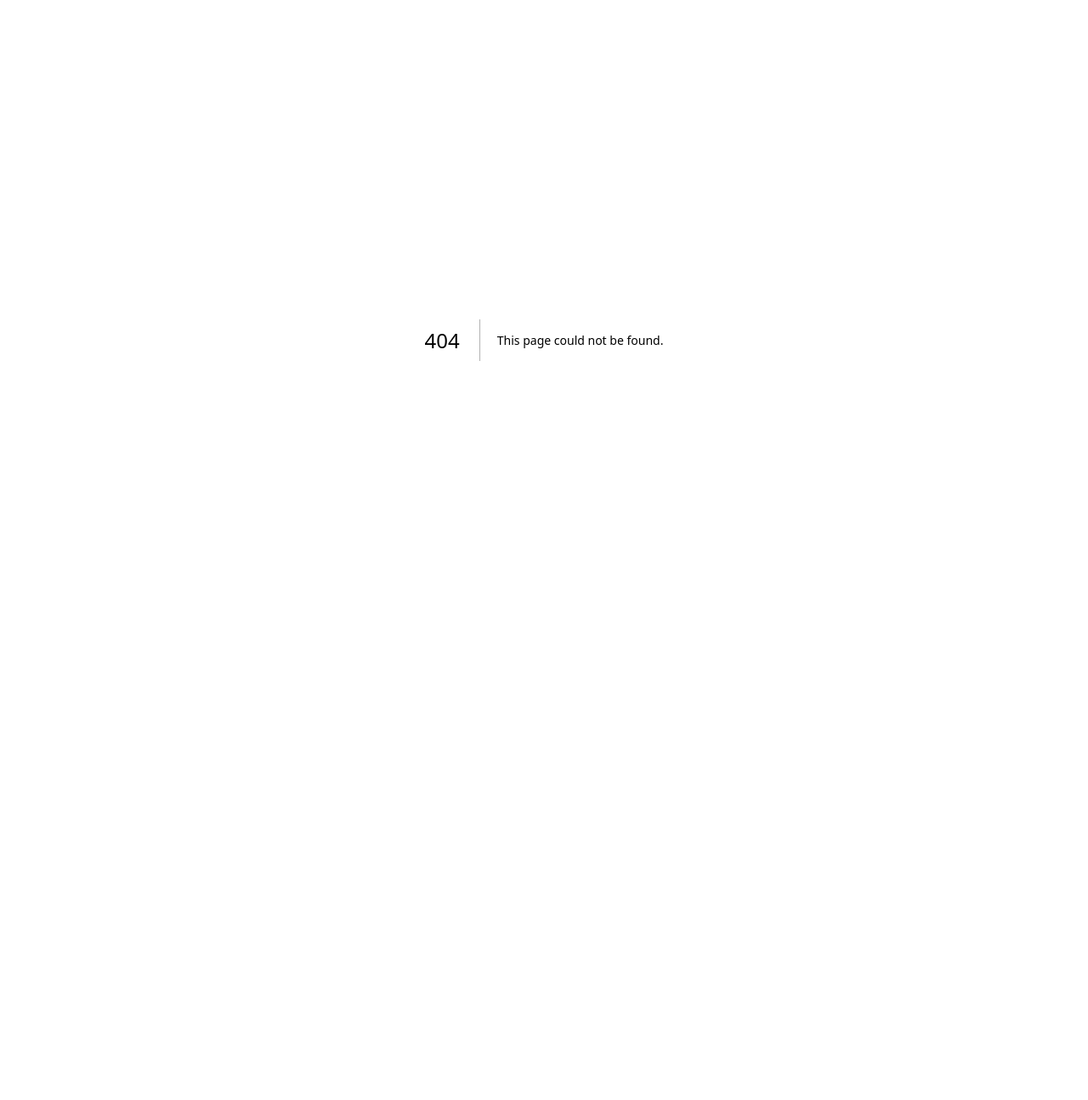
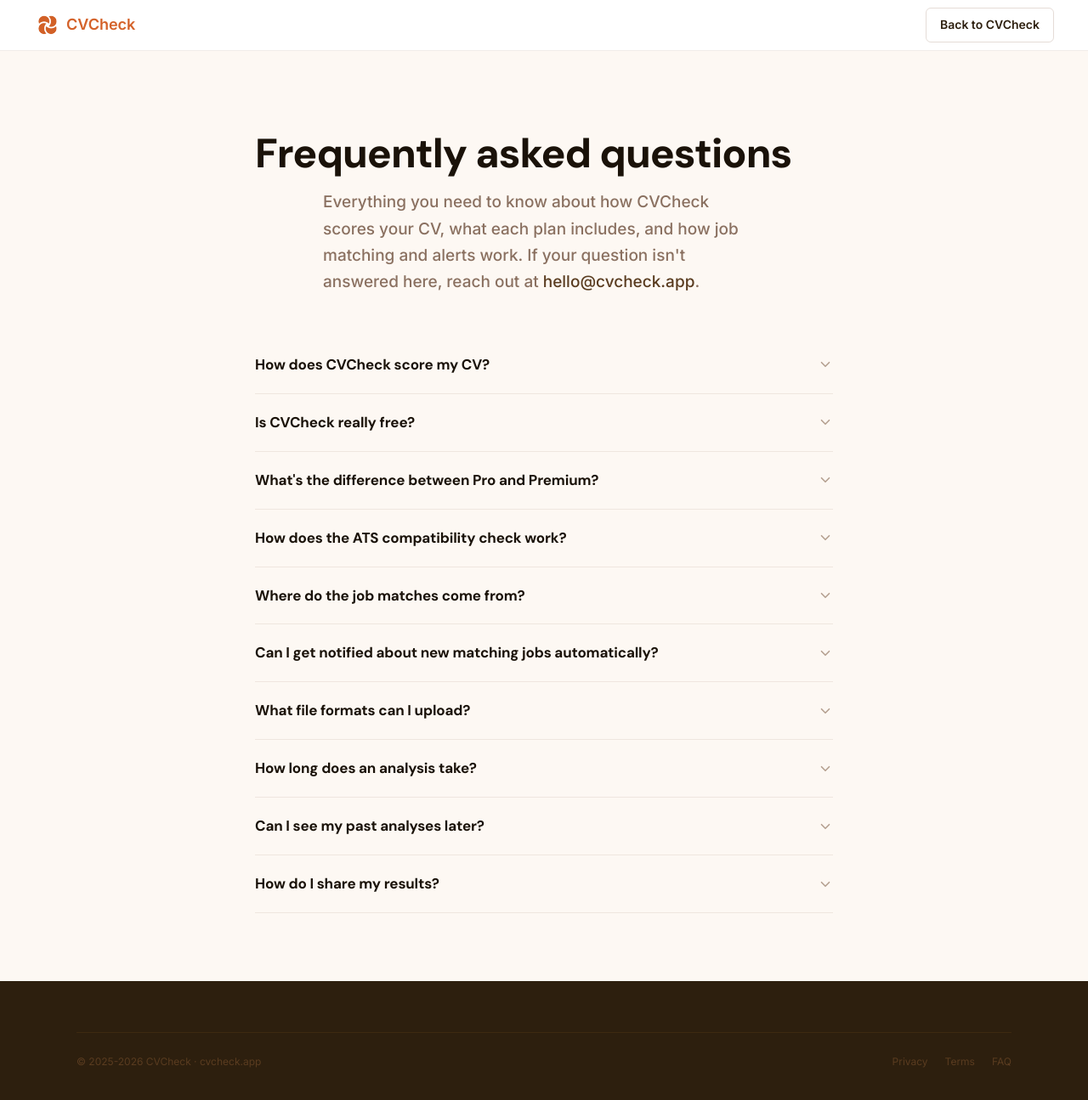
Before and after one commit to dulgherustefan/cvcheck, a Next.js app: page /faq in a window 1280 px wide. Before the commit this address had no page. Shown: the whole page at 85% size. Before the commit the page ends 800 px from the top, so only its background shows below. Built offline with nearby package versions, Linux system fonts and the light colour scheme.

Commit message:
animations

```diff
--- /dev/null
+++ b/src/app/faq/page.tsx
@@ -0,0 +1,139 @@
+'use client'
+
+import Link from 'next/link'
+import { useState } from 'react'
+
+const faqs = [
+  {
+    q: 'How does CVCheck score my CV?',
+    a: "CVCheck reads your CV the way a recruiter does in the first few seconds, then runs a deeper pass across seven scoring dimensions: first impression, impact and achievements, ATS compatibility, red flags, career story, format and scannability, and credibility. Each dimension has its own weight, and the totals add up to a score out of 100. The same scale is used everywhere on the site: 0 to 30 is needs work, 31 to 50 is below average, 51 to 65 is average, 66 to 79 is good, 80 to 90 is strong, and 91 to 100 is excellent.",
+  },
+  {
+    q: 'Is CVCheck really free?',
+    a: 'Yes. The free tier includes your total score, an overall rating, your detected domain and seniority level, a full first impression breakdown, impact statistics, a count and severity rating for red flags, an ATS verdict, a career trajectory summary, and a format verdict. You also get access to your analysis history if you create a free account, plus the first two job matches for your profile.',
+  },
+  {
+    q: "What's the difference between Pro and Premium?",
+    a: 'Pro is a one-time purchase that unlocks the actionable layer on top of the free report: rewritten bullet points based on your actual CV text, a step-by-step fix for every red flag, the ATS keywords your CV is missing for your target role, a detailed breakdown of any career gaps, and your top three priority actions with concrete examples. Premium is a monthly subscription that includes everything in Pro, plus unlimited CV analyses and full job matching with a fit score, strengths, and gaps for every job we find, not just the first two.',
+  },
+  {
+    q: 'How does the ATS compatibility check work?',
+    a: 'ATS compatibility looks at how easily an applicant tracking system can parse your CV: whether your job titles match common search terms, whether your formatting avoids tables, columns, or graphics that confuse parsers, and whether the keywords recruiters search for in your field actually appear in your text. The free report tells you your ATS score and verdict. The Pro report goes further and lists the specific keywords missing for your detected domain and level, along with any formatting issues that could cause a parser to drop sections of your CV.',
+  },
+  {
+    q: 'Where do the job matches come from?',
+    a: 'Job listings come from two sources: Adzuna, which covers local and international postings across multiple countries, and Remotive, which is focused entirely on remote roles. CVCheck looks at the domain and seniority level detected from your CV and pulls relevant openings from both sources automatically once your analysis is ready. On Premium, each job comes with a fit score from 0 to 100, a short label, the strengths in your background that match the role, and the gaps you would need to address.',
+  },
+  {
+    q: 'Can I get notified about new matching jobs automatically?',
+    a: "Yes. You can subscribe to weekly job alert emails based on the domain, seniority level, and keywords detected from your CV. Alerts go out once a week and only include jobs above a minimum fit score, so you are not flooded with irrelevant postings. Every alert email includes a one-click unsubscribe link, and you can also manage your subscription from your account at any time.",
+  },
+  {
+    q: 'What file formats can I upload?',
+    a: 'You can upload a PDF of your CV directly, or paste a link to a portfolio or LinkedIn-style profile page. Uploaded files are checked for type and size before analysis, and only the content needed to evaluate your CV is sent to the AI model. Your file is not shared with third parties or used to train any model.',
+  },
+  {
+    q: 'How long does an analysis take?',
+    a: "Most analyses complete in well under a minute. CVCheck reads your CV, runs it through the scoring model, generates the first impression, red flags, and the rest of the report, and then kicks off job matching in the background so results appear almost immediately after the report loads.",
+  },
+  {
+    q: 'Can I see my past analyses later?',
+    a: 'Yes, analysis history is available to every account on the free tier, not just paying users. From your history page you can revisit any previous report, see which tier it was run on, and jump straight back into the saved jobs you bookmarked from that analysis.',
+  },
+  {
+    q: 'How do I share my results?',
+    a: "Every analysis can be turned into a shareable link from your history. The shared page shows your score, rating, and the parts of the report available on the free tier; anything that requires Pro or Premium is not included in the public link, so your unlock status stays private.",
+  },
+]
+
+const faqSchema = {
+  '@context': 'https://schema.org',
+  '@type': 'FAQPage',
+  mainEntity: faqs.map(item => ({
+    '@type': 'Question',
+    name: item.q,
+    acceptedAnswer: { '@type': 'Answer', text: item.a },
+  })),
+}
+
+export default function FAQPage() {
+  const [openIndex, setOpenIndex] = useState<number | null>(null)
+
+  const toggle = (i: number) => setOpenIndex(openIndex === i ? null : i)
+
+  return (
+    <div className="page">
+      <script
+        type="application/ld+json"
+        dangerouslySetInnerHTML={{ __html: JSON.stringify(faqSchema) }}
+      />
+      <nav className="navbar">
+        <Link href="/" className="navbar-logo">
+          <img src="/logo.png" width="32" height="32" alt="CVCheck" className="logo-img" />
+          CVCheck
+        </Link>
+        <div className="navbar-right">
+          <Link href="/" className="nav-btn btn-outline nav-btn-login">Back to CVCheck</Link>
+        </div>
+      </nav>
+
+      <main className="page-main">
+        <section className="landing-section landing-section-base">
+          <div className="section-wrap-sm">
+            <h1 className="section-h2">Frequently asked questions</h1>
+            <p className="section-body">
+              Everything you need to know about how CVCheck scores your CV, what each plan
+              includes, and how job matching and alerts work. If your question isn&apos;t
+              answered here, reach out at{' '}
+              <a href="mailto:hello@cvcheck.app" className="footer-bottom-link">hello@cvcheck.app</a>.
+            </p>
+
+            <div className="faq-list">
+              {faqs.map((item, i) => (
+                <article key={item.q} className={`faq-item${openIndex === i ? ' open' : ''}`}>
+                  <button
+                    className="faq-question"
+                    onClick={() => toggle(i)}
+                    aria-expanded={openIndex === i}
+                  >
+                    {item.q}
+                    <svg
+                      className="faq-chevron"
+                      viewBox="0 0 24 24"
+                      fill="none"
+                      stroke="currentColor"
+                      strokeWidth="2.2"
+                      strokeLinecap="round"
+                      strokeLinejoin="round"
+                      aria-hidden="true"
+                    >
+                      <path d="M6 9l6 6 6-6" />
+                    </svg>
+                  </button>
+                  <div className="faq-answer-wrap">
+                    <div className="faq-answer-inner">
+                      <p className="faq-answer prose-width">{item.a}</p>
+                    </div>
+                  </div>
+                </article>
+              ))}
+            </div>
+          </div>
+        </section>
+      </main>
+
+      <footer className="footer">
+        <div className="footer-inner">
+          <div className="footer-bottom">
+            <span>© 2025-2026 CVCheck · cvcheck.app</span>
+            <div className="footer-bottom-links">
+              <Link href="/privacy" className="footer-bottom-link">Privacy</Link>
+              <Link href="/terms" className="footer-bottom-link">Terms</Link>
+              <Link href="/faq" className="footer-bottom-link">FAQ</Link>
+            </div>
+          </div>
+        </div>
+      </footer>
+    </div>
+  )
+}
```
